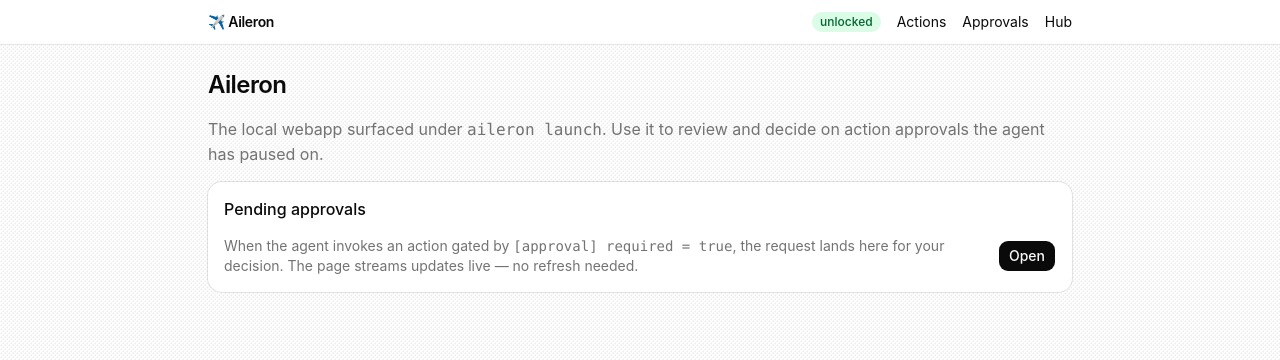
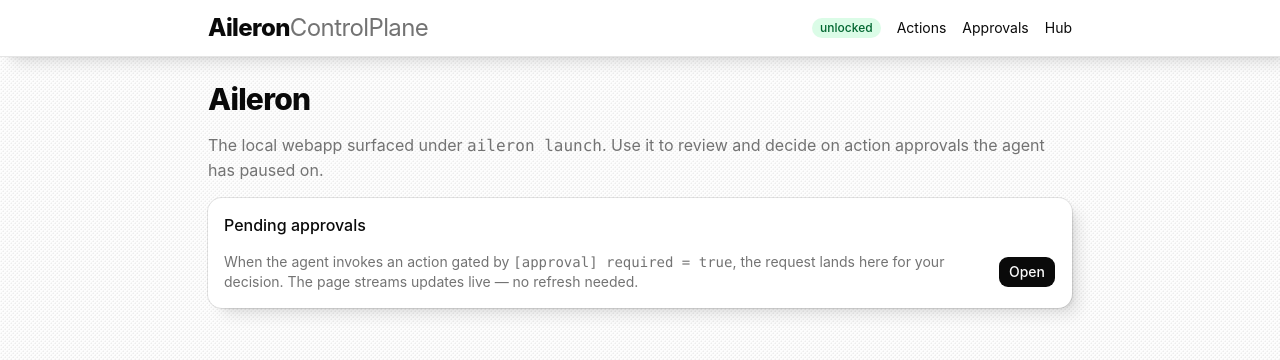
Before and after one commit to ALRubinger/aileron, a Svelte app in the folder webapp/: page / in a window 1280 px wide. Shown: the top 360 px of the page. Built offline with nearby package versions, Linux system fonts and the light colour scheme; no server answers; a web font is replaced by a local one.

Commit message:
feat(webapp): apply design system to webapp UI (Stage 2 first pass) (#693)
Part of #692, Stage 2 of #687.

This pass extends the visual identity established in #689 into the webapp.
Tokens and Adobe Fonts were already wired from Stage 1; this commit adds
the visual treatment that was missing.

Header (+layout.svelte):
- Aileron typeface treatment: "Aileron" in font-extrabold (Black, 800) +
  "ControlPlane" in font-normal (Regular, 400), both at text-2xl with
  tracking-tight. Drops the airplane emoji.
- shadow-low on the header bar (45 degree upper-left light, matches docs)

H1 standardization (all four routes):
- text-3xl font-extrabold tracking-tight across /, /actions, /approvals,
  /hub. Previously /landing was text-2xl font-semibold and the others
  were text-xl font-semibold.

Card primitive (lib/components/ui/card/card.svelte):
- Added shadow-low to the base class list (matches docs Card)

Deferred to follow-up commits:
- shadcn-svelte style: nova migration (components.json + reinstall of
  primitives). Visible identity work first; structural primitive
  migration as a separate change so each is reviewable.
- ink-bleed application to long-form webapp prose (where the surfaces
  warrant it).
- Webapp-specific pattern documentation in design/components.md once
  those patterns settle.

```diff
--- a/webapp/src/lib/components/ui/card/card.svelte
+++ b/webapp/src/lib/components/ui/card/card.svelte
@@ -15,7 +15,7 @@
 	bind:this={ref}
 	data-slot="card"
 	data-size={size}
-	class={cn("ring-foreground/10 bg-card text-card-foreground gap-4 overflow-hidden rounded-xl py-4 text-sm ring-1 has-data-[slot=card-footer]:pb-0 has-[>img:first-child]:pt-0 data-[size=sm]:gap-3 data-[size=sm]:py-3 data-[size=sm]:has-data-[slot=card-footer]:pb-0 *:[img:first-child]:rounded-t-xl *:[img:last-child]:rounded-b-xl group/card flex flex-col", className)}
+	class={cn("ring-foreground/10 bg-card text-card-foreground gap-4 overflow-hidden rounded-xl py-4 text-sm ring-1 shadow-low has-data-[slot=card-footer]:pb-0 has-[>img:first-child]:pt-0 data-[size=sm]:gap-3 data-[size=sm]:py-3 data-[size=sm]:has-data-[slot=card-footer]:pb-0 *:[img:first-child]:rounded-t-xl *:[img:last-child]:rounded-b-xl group/card flex flex-col", className)}
 	{...restProps}
 >
 	{@render children?.()}
--- a/webapp/src/routes/+layout.svelte
+++ b/webapp/src/routes/+layout.svelte
@@ -36,10 +36,15 @@
 	<title>Aileron</title>
 </svelte:head>
 
-<header class="border-b border-border bg-card">
+<header class="border-b border-border bg-card shadow-low">
 	<div class="mx-auto flex max-w-4xl items-center justify-between px-4 py-3">
-		<a href="/" class="text-sm font-semibold tracking-tight no-underline">
-			✈️ Aileron
+		<a
+			href="/"
+			class="text-foreground no-underline hover:text-foreground"
+		>
+			<span class="font-extrabold text-2xl tracking-tight">Aileron</span><span
+				class="font-normal text-2xl tracking-tight text-muted-foreground"
+			>ControlPlane</span>
 		</a>
 		<nav class="flex items-center gap-4 text-sm">
 			<span
--- a/webapp/src/routes/+page.svelte
+++ b/webapp/src/routes/+page.svelte
@@ -14,7 +14,7 @@
 </svelte:head>
 
 <div class="space-y-4">
-	<h1 class="text-2xl font-semibold tracking-tight">Aileron</h1>
+	<h1 class="mb-4 text-3xl font-extrabold tracking-tight">Aileron</h1>
 	<p class="text-muted-foreground">
 		The local webapp surfaced under <code>aileron launch</code>. Use it to review and decide on
 		action approvals the agent has paused on.
--- a/webapp/src/routes/actions/+page.svelte
+++ b/webapp/src/routes/actions/+page.svelte
@@ -64,7 +64,7 @@
 	<title>Actions — Aileron</title>
 </svelte:head>
 
-<h1 class="mb-4 text-xl font-semibold">Installed Actions</h1>
+<h1 class="mb-4 text-3xl font-extrabold tracking-tight">Installed Actions</h1>
 
 <p class="mb-3 text-sm text-muted-foreground">
 	Toggle which installed actions the agent's LLM can see. Disabling does
--- a/webapp/src/routes/approvals/+page.svelte
+++ b/webapp/src/routes/approvals/+page.svelte
@@ -185,7 +185,7 @@
 	<title>Approvals — Aileron</title>
 </svelte:head>
 
-<h1 class="mb-4 text-xl font-semibold">Approvals</h1>
+<h1 class="mb-4 text-3xl font-extrabold tracking-tight">Approvals</h1>
 
 <Tooltip.Provider>
 {#if loading}
--- a/webapp/src/routes/hub/+page.svelte
+++ b/webapp/src/routes/hub/+page.svelte
@@ -58,7 +58,7 @@
 	<title>Hub — Aileron</title>
 </svelte:head>
 
-<h1 class="mb-4 text-xl font-semibold">Connector Hub</h1>
+<h1 class="mb-4 text-3xl font-extrabold tracking-tight">Connector Hub</h1>
 <p class="mb-4 text-sm text-muted-foreground">
 	Community-published connectors. Browse, search by keyword, and install with
 	one click. The daemon writes publisher trust to your keyring per repo on
```
